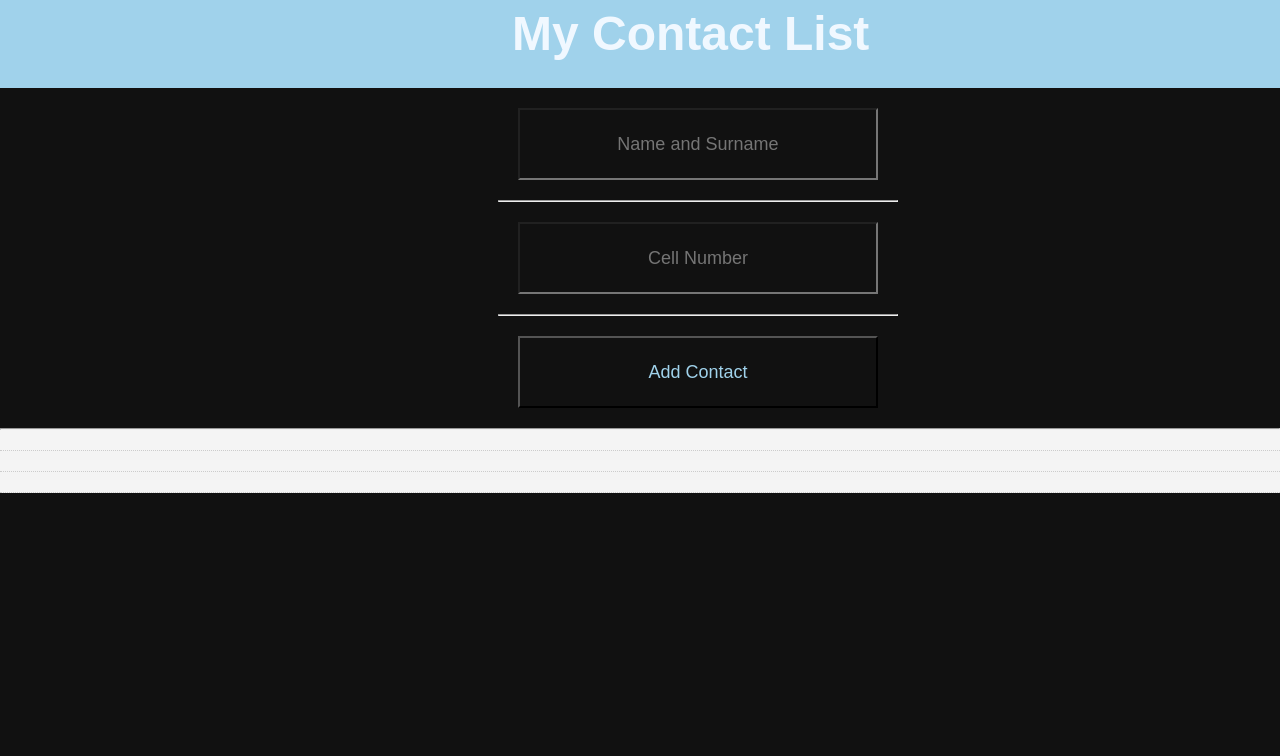
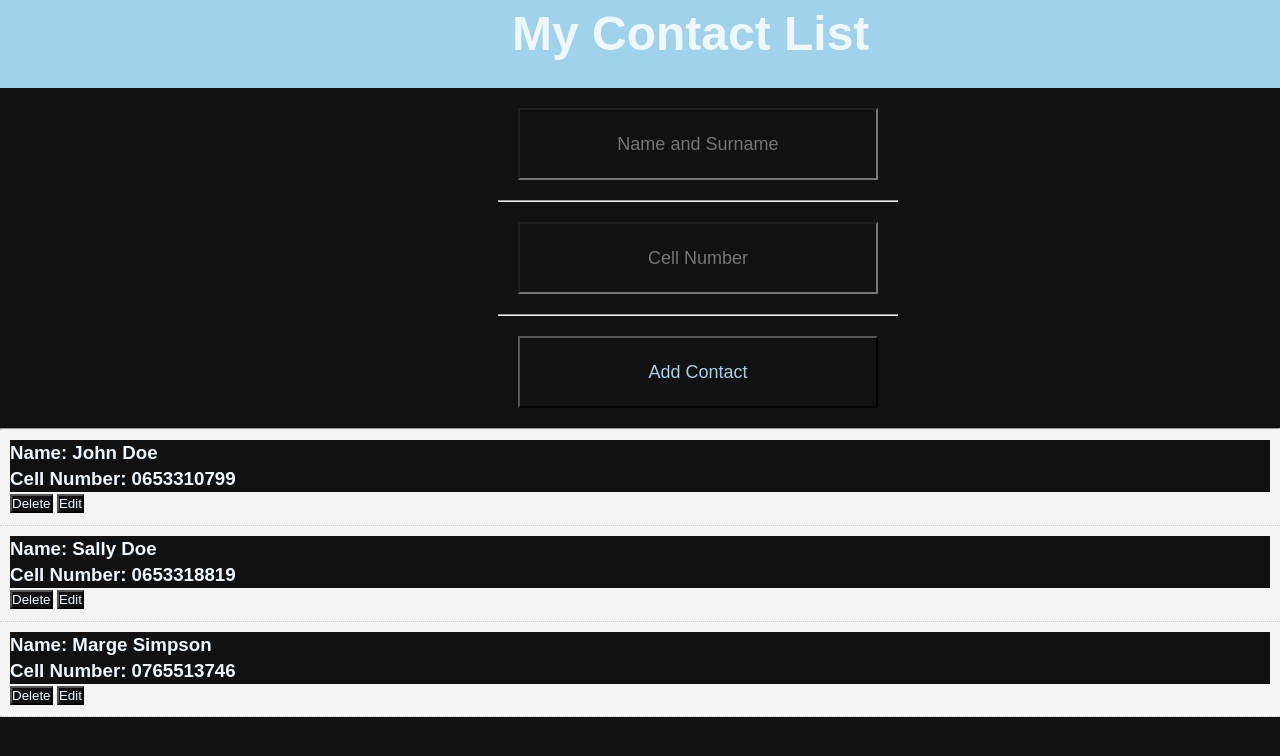
Before and after one commit to functAwesome/Vue, a Vue app in the folder contactlist/: page / in a window 1280 px wide. Shown: the top 756 px of the page. Built offline with nearby package versions, Linux system fonts and the light colour scheme.

Commit message:
added delete and edit buttons and functionality for the delete button

```diff
--- a/contactlist/src/App.vue
+++ b/contactlist/src/App.vue
@@ -2,7 +2,7 @@
   <div id="app">
     <Header />
     <AddContact /><br><hr>
-    <ViewContacts v-bind:Contacts="Contacts"/>
+    <ViewContacts v-bind:Contacts="Contacts" v-on:del-contact="deleteContact" />
   </div>
 </template>
 
@@ -24,23 +24,25 @@ export default {
       Contacts: [
         {
         id: 1,
-        name: "John",
-        surname: "Doe",
+        name: "John Doe",
         cellnumber: "0653310799"
       },
       {
         id: 2,
-        name: "Sally",
-        surname: "Doe",
+        name: "Sally Doe",
         cellnumber: "0653318819"
       },
       {
         id: 3,
-        name: "Marge",
-        surname: "Doe",
+        name: "Marge Simpson",
         cellnumber: "0765513746"
       }
       ]
+    }
+  },
+  methods:{
+    deleteContact(id){
+      this.Contacts = this.Contacts.filter(Contacts => Contacts.id != id);
     }
   }
 }
--- a/contactlist/src/components/Contacts.vue
+++ b/contactlist/src/components/Contacts.vue
@@ -1,6 +1,7 @@
 <template>
   <div id="Contacts">
-      <h3>{{Contacts.name}}</h3>
+      <h3>Name: {{Contacts.name}}  <br>Cell Number: {{Contacts.cellnumber}}</h3>
+      <input type="button" @click="$emit('del-contact', Contacts.id)" value="Delete"> <input type="button" value="Edit">
   </div>
 </template>
 
--- a/contactlist/src/components/ViewContacts.vue
+++ b/contactlist/src/components/ViewContacts.vue
@@ -1,7 +1,7 @@
 <template>
   <div id="ViewContact">
       <div v-bind:key="Contact.id" v-for="Contact in Contacts">
-          <Contacts v-bind:Contacts="Contacts"/>
+          <Contacts v-bind:Contacts="Contact" v-on:del-contact="$emit('del-contact', Contact.id)" />
       </div>
   </div>
 </template>
```
